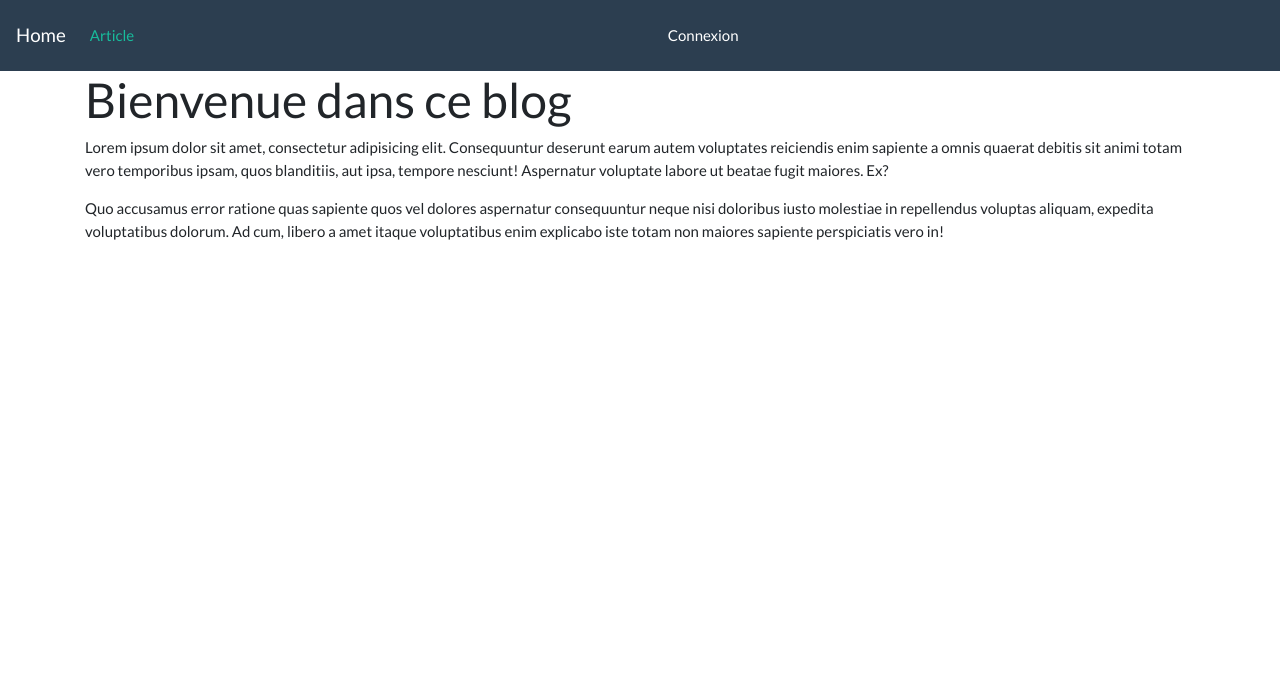
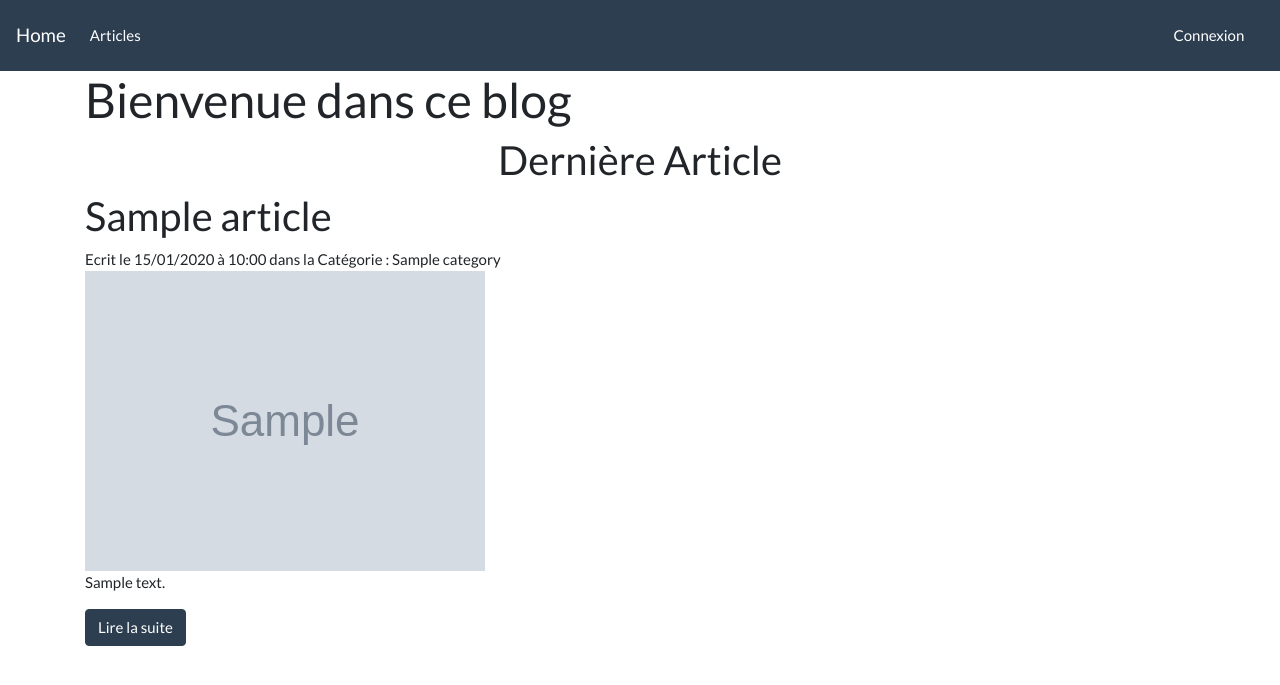
Before and after one commit to CmarieS/Symfony-Blog, a Symfony app: template templates/blog/home.html.twig in a window 1280 px wide. Shown: the top 685 px of the page. Run offline with Twig, Linux system fonts and the light colour scheme; the template is opened without the code that fills it: most values are stand-ins (such as "Sample title", 1, 10 or a date in 2020); grey boxes marked "Sample" are stand-in pictures; some libraries are stand-ins or nearby versions.

Commit message:
update home and list article : add pagination

```diff
--- a/composer.json
+++ b/composer.json
@@ -12,6 +12,7 @@
         "doctrine/doctrine-migrations-bundle": "^3.0",
         "doctrine/orm": "^2.7",
         "fzaninotto/faker": "^1.9",
+        "knplabs/knp-paginator-bundle": "^5.4",
         "phpdocumentor/reflection-docblock": "^5.2",
         "sensio/framework-extra-bundle": "^5.1",
         "symfony/asset": "5.1.*",
--- a/config/bundles.php
+++ b/config/bundles.php
@@ -13,4 +13,5 @@ return [
     Symfony\Bundle\SecurityBundle\SecurityBundle::class => ['all' => true],
     Twig\Extra\TwigExtraBundle\TwigExtraBundle::class => ['all' => true],
     Doctrine\Bundle\FixturesBundle\DoctrineFixturesBundle::class => ['dev' => true, 'test' => true],
+    Knp\Bundle\PaginatorBundle\KnpPaginatorBundle::class => ['all' => true],
 ];
--- /dev/null
+++ b/public/css/style.css
@@ -0,0 +1,32 @@
+
+.nav_mobile
+{
+    display: block !important;
+}
+.last_article .title
+{
+    text-align: center;
+}
+.top_pagination
+{
+    margin-top:2%;
+}
+.pagination
+{
+    margin-left:50% !important;
+}
+.pagination span
+{
+    border: 1px solid black;
+    width: 5%;
+    text-align: center;
+    padding-left: 2px;
+}
+.pagination span a
+{
+    color:black !important;
+}
+.pagination span.current
+{
+    color:red !important;
+}
--- a/templates/base.html.twig
+++ b/templates/base.html.twig
@@ -3,22 +3,20 @@
 	<head>
 		<meta charset="UTF-8">
 		<title>
-			{% block title %}Welcome!
+			{% block title %} Welcome! {% endblock %}
+		</title>
+		{% block stylesheets %}
+			<link rel="stylesheet" href="https://bootswatch.com/4/flatly/bootstrap.css">
+			<link rel="stylesheet" type="text/css" href="css/style.css">
 		{% endblock %}
-		</title>
-		<link rel="stylesheet" href="https://bootswatch.com/4/flatly/bootstrap.css"> {% block stylesheets %}{% endblock %}
 	</head>
 	<body>
 		<nav class="navbar navbar-expand-lg navbar-dark bg-primary">
 			<a class="navbar-brand" href="{{ path('home') }}">Home</a>
-				<button class="navbar-toggler" type="button" data-toggle="collapse" data-target="#navbarColor01" aria-controls="navbarColor01" aria-expanded="false" aria-label="Toggle navigation">
-					<span class="navbar-toggler-icon"></span>
-				</button>
-
-				<div class="collapse navbar-collapse" id="navbarColor01">
-					<ul class="navbar-nav mr-auto">
-						<li class="nav-item active">
-							<a class="nav-link" href="{{ path('blog') }}">Article
+			<div class="collapse navbar-collapse nav_mobile" id="navbarColor01">
+				<ul class="col-lg-11 navbar-nav mr-auto">
+					<li class="nav-item">
+						<a class="nav-link" href="{{ path('blog') }}">Articles
 							<span class="sr-only">(current)</span>
 						</a>
 					</li>
@@ -28,7 +26,7 @@
 						</li>
 					{% endif %}
 				</ul>
-					<ul class="navbar-nav mr-auto">
+				<ul class="col-lg-1 navbar-nav mr-auto">
 				{% if not app.user %}
 					<li class="nav-item">
 						<a href="{{ path('security_login') }}" class="nav-link">Connexion</a>
--- a/templates/blog/home.html.twig
+++ b/templates/blog/home.html.twig
@@ -5,12 +5,25 @@
 
 <h1>Bienvenue dans ce blog</h1>
 
-
-<p>Lorem ipsum dolor sit amet, consectetur adipisicing elit.
-Consequuntur deserunt earum autem voluptates reiciendis enim sapiente a omnis quaerat debitis sit animi totam vero temporibus ipsam,
-quos blanditiis, aut ipsa, tempore nesciunt! Aspernatur voluptate labore ut beatae fugit maiores. Ex?</p>
-<p>Quo accusamus error ratione quas sapiente quos vel dolores aspernatur consequuntur neque nisi doloribus iusto molestiae
-in repellendus voluptas aliquam, expedita voluptatibus dolorum. Ad cum,
-libero a amet itaque voluptatibus enim explicabo iste totam non maiores sapiente perspiciatis vero in!</p>
+<div class="last_article">
+    <h2 class="title">Dernière Article</h2>
+    <article>
+        <h2>{{ article.title }}</h2>
+        <div class="metadata">
+            Ecrit le
+            {{article.createdAt | date('d/m/Y') }}
+            à
+            {{article.createdAt | date('H:i') }}
+            dans la Catégorie :
+            {{ article.category.title  }}</div>
+        <div class="content">
+            <img src="{{article.image}}" alt="">
+            <p>
+                {{article.content | raw }}
+            </p>
+            <a href="{{ path('show', {'id' : article.id}) }}" class="btn btn-primary">Lire la suite</a>
+        </div>
+    </article>
+</div>
 
 {% endblock %}
```
Also changed, not shown: src/Controller/BlogController.php (+16 -5 lines), templates/blog/index.html.twig (+6 -1 lines), 2 other files. Lines whose indentation alone changed are shown as unchanged.
